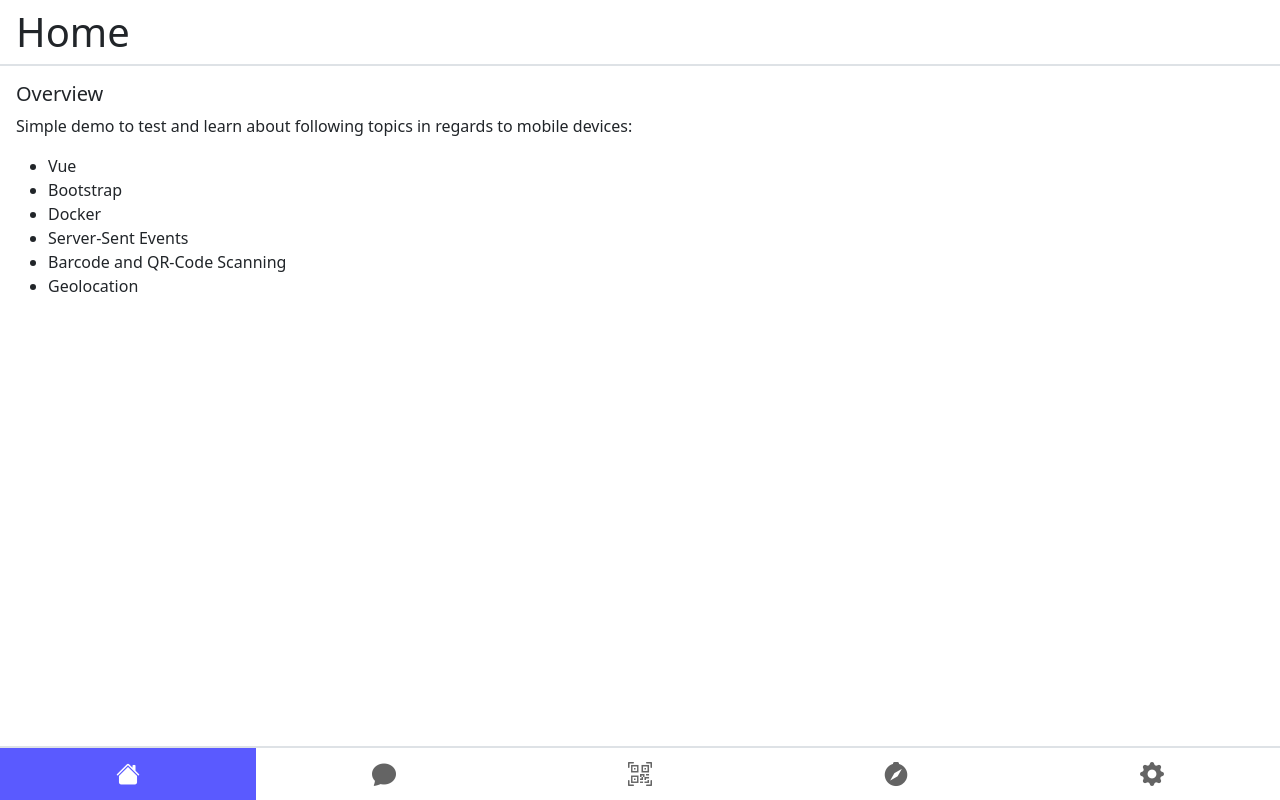
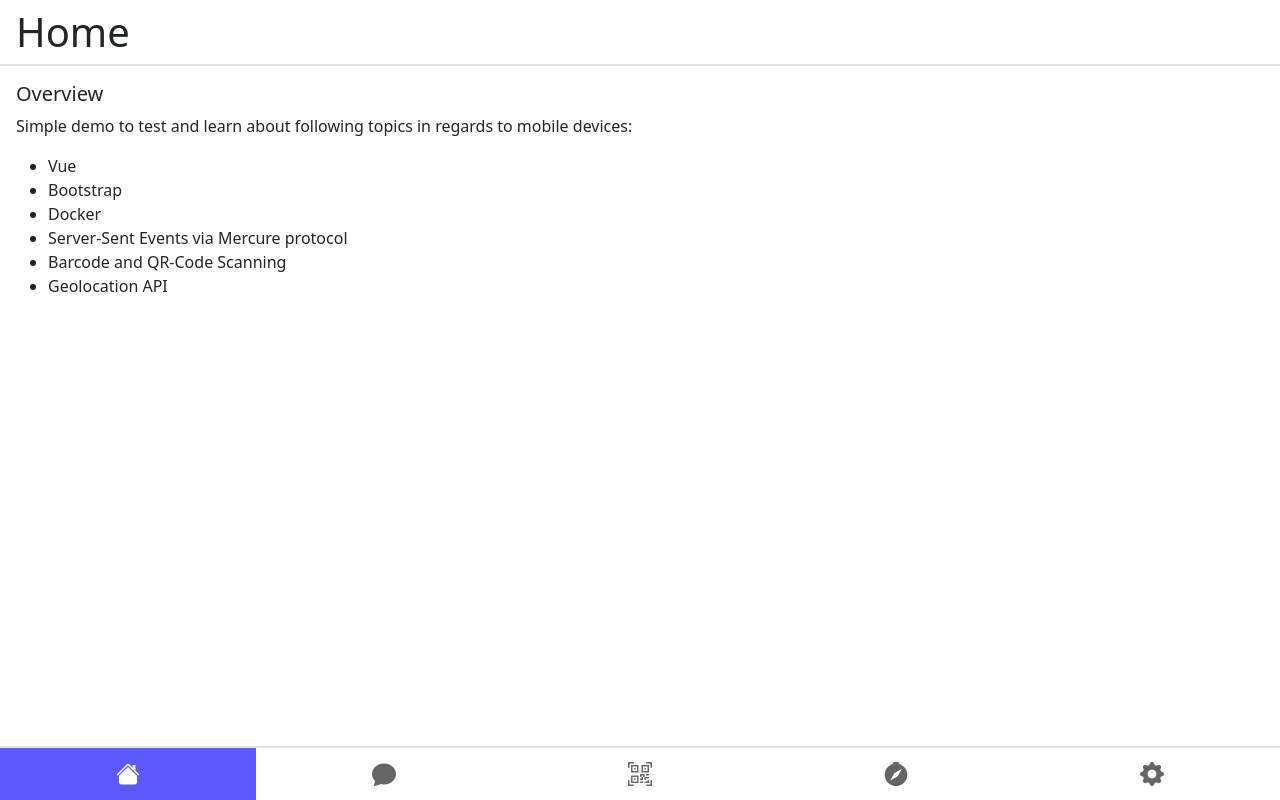
Before and after one commit to J-C-V/vue-docker-sse-demo, a Vue app: page / in a window 1280 px wide. Built offline with nearby package versions, Linux system fonts and the light colour scheme.

Commit message:
Adjusted displayed content.

```diff
--- a/src/views/HomeView.vue
+++ b/src/views/HomeView.vue
@@ -6,9 +6,9 @@
             <li>Vue</li>
             <li>Bootstrap</li>
             <li>Docker</li>
-            <li>Server-Sent Events</li>
+            <li>Server-Sent Events via Mercure protocol</li>
             <li>Barcode and QR-Code Scanning</li>
-            <li>Geolocation</li>
+            <li>Geolocation API</li>
         </ul>
     </div>
 </template>
--- a/src/views/Settings.vue
+++ b/src/views/Settings.vue
@@ -1,4 +1,5 @@
 <template>
+    <h2 class="fs-5">Basic Layout Test</h2>
     <div>
         Lorem ipsum dolor sit amet, consetetur sadipscing elitr, sed diam nonumy eirmod tempor invidunt ut labore et dolore magna aliquyam erat, sed diam voluptua. At vero eos et accusam et justo duo dolores et ea rebum. Stet clita kasd gubergren, no sea takimata sanctus est Lorem ipsum dolor sit amet. Lorem ipsum dolor sit amet, consetetur sadipscing elitr, sed diam nonumy eirmod tempor invidunt ut labore et dolore magna aliquyam erat, sed diam voluptua. At vero eos et accusam et justo duo dolores et ea rebum. Stet clita kasd gubergren, no sea takimata sanctus est Lorem ipsum dolor sit amet. Lorem ipsum dolor sit amet, consetetur sadipscing elitr, sed diam nonumy eirmod tempor invidunt ut labore et dolore magna aliquyam erat, sed diam voluptua. At vero eos et accusam et justo duo dolores et ea rebum. Stet clita kasd gubergren, no sea takimata sanctus est Lorem ipsum dolor sit amet.
 
```
